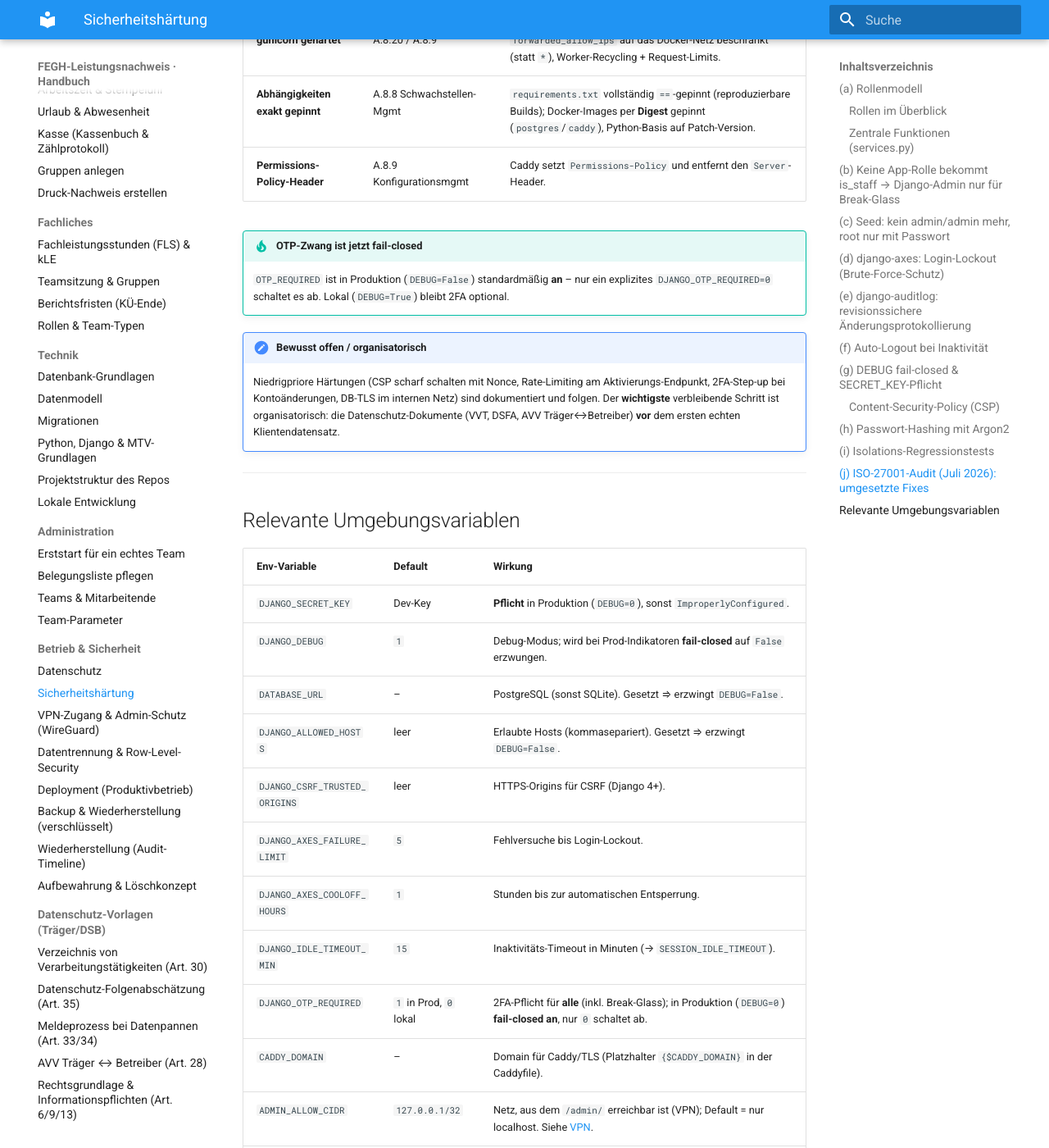
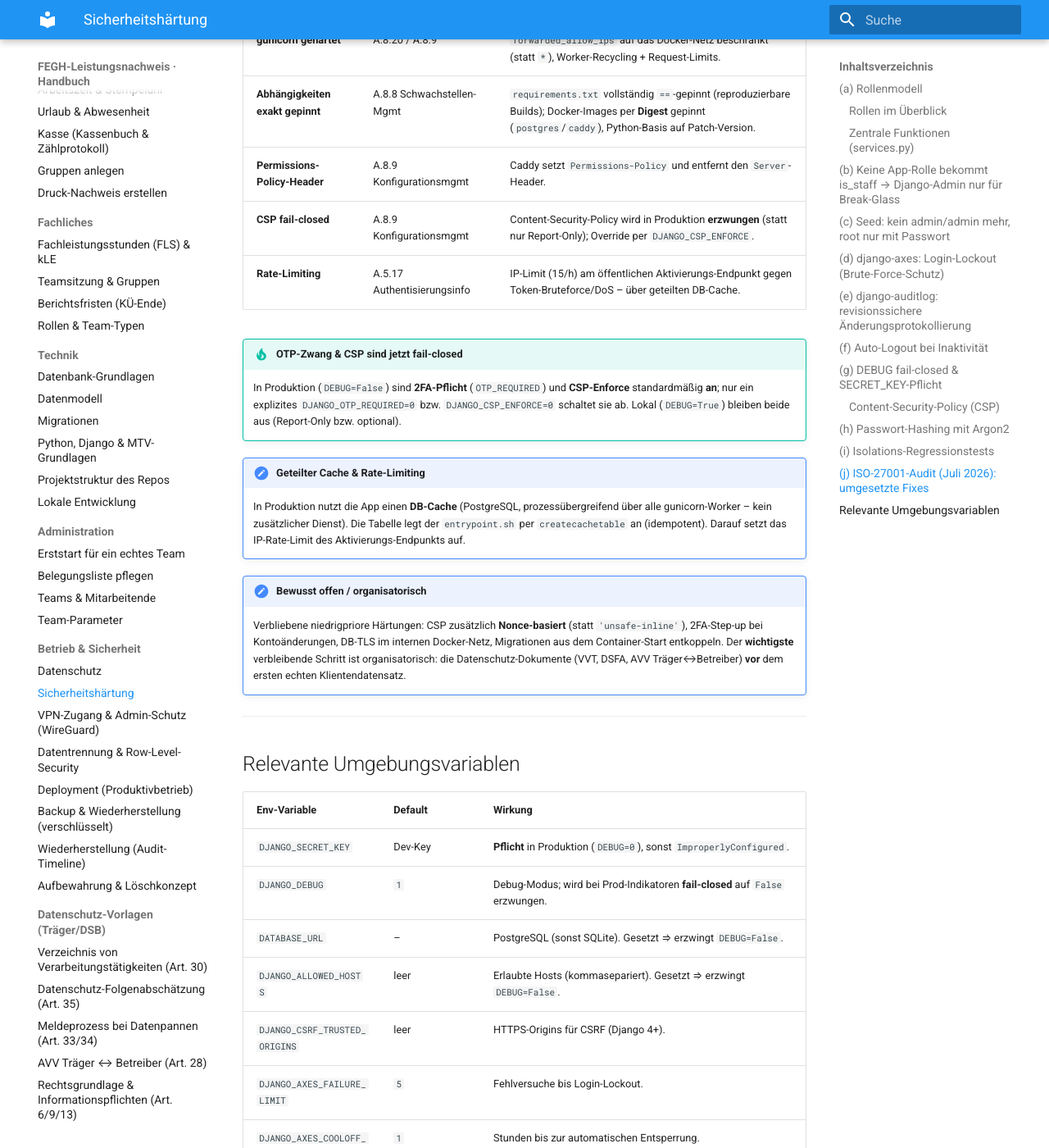
Before and after one commit to miri2577/FEGH-Leistungsnachweis, an MkDocs documentation site: the page built from docs/sicherheit/haertung.md, in a window 1280 px wide and 1400 px high, scrolled down 9144 px. Shown: the whole window at 82% size. Built offline with MkDocs 1.6.1 and Material for MkDocs 9.7.7, drawn with Linux system fonts in a browser that asks for light colours; some of the changed text lies outside the part shown.

Commit message:
docs(wiki): CSP-fail-closed + Rate-Limiting/DB-Cache (#12/#14) dokumentiert
haertung.md: Audit-Tabelle + Env-Tabelle (CSP fail-closed), DB-Cache-Hinweis,
"offen"-Note aktualisiert (Nonce-CSP/Step-up/DB-TLS bleiben). changelog ergaenzt.

Co-Authored-By: Claude Opus 4.8 (1M context) <noreply@anthropic.com>

```diff
--- a/docs/sicherheit/haertung.md
+++ b/docs/sicherheit/haertung.md
@@ -286,16 +286,24 @@ aus dem Internet ohne Zugangsdaten ausnutzbare Lücke. Die bestätigten Befunde
 | **gunicorn gehärtet** | A.8.20 / A.8.9 | `forwarded_allow_ips` auf das Docker-Netz beschränkt (statt `*`), Worker-Recycling + Request-Limits. |
 | **Abhängigkeiten exakt gepinnt** | A.8.8 Schwachstellen-Mgmt | `requirements.txt` vollständig `==`-gepinnt (reproduzierbare Builds); Docker-Images per **Digest** gepinnt (`postgres`/`caddy`), Python-Basis auf Patch-Version. |
 | **Permissions-Policy-Header** | A.8.9 Konfigurationsmgmt | Caddy setzt `Permissions-Policy` und entfernt den `Server`-Header. |
+| **CSP fail-closed** | A.8.9 Konfigurationsmgmt | Content-Security-Policy wird in Produktion **erzwungen** (statt nur Report-Only); Override per `DJANGO_CSP_ENFORCE`. |
+| **Rate-Limiting** | A.5.17 Authentisierungsinfo | IP-Limit (15/h) am öffentlichen Aktivierungs-Endpunkt gegen Token-Bruteforce/DoS – über geteilten DB-Cache. |
 
-!!! tip "OTP-Zwang ist jetzt fail-closed"
-    `OTP_REQUIRED` ist in Produktion (`DEBUG=False`) standardmäßig **an** – nur ein explizites
-    `DJANGO_OTP_REQUIRED=0` schaltet es ab. Lokal (`DEBUG=True`) bleibt 2FA optional.
+!!! tip "OTP-Zwang & CSP sind jetzt fail-closed"
+    In Produktion (`DEBUG=False`) sind **2FA-Pflicht** (`OTP_REQUIRED`) und **CSP-Enforce**
+    standardmäßig **an**; nur ein explizites `DJANGO_OTP_REQUIRED=0` bzw. `DJANGO_CSP_ENFORCE=0`
+    schaltet sie ab. Lokal (`DEBUG=True`) bleiben beide aus (Report-Only bzw. optional).
+
+!!! note "Geteilter Cache & Rate-Limiting"
+    In Produktion nutzt die App einen **DB-Cache** (PostgreSQL, prozessübergreifend über alle
+    gunicorn-Worker – kein zusätzlicher Dienst). Die Tabelle legt der `entrypoint.sh` per
+    `createcachetable` an (idempotent). Darauf setzt das IP-Rate-Limit des Aktivierungs-Endpunkts auf.
 
 !!! note "Bewusst offen / organisatorisch"
-    Niedrigpriore Härtungen (CSP scharf schalten mit Nonce, Rate-Limiting am Aktivierungs-Endpunkt,
-    2FA-Step-up bei Kontoänderungen, DB-TLS im internen Netz) sind dokumentiert und folgen. Der
-    **wichtigste** verbleibende Schritt ist organisatorisch: die Datenschutz-Dokumente
-    (VVT, DSFA, AVV Träger↔Betreiber) **vor** dem ersten echten Klientendatensatz.
+    Verbliebene niedrigpriore Härtungen: CSP zusätzlich **Nonce-basiert** (statt `'unsafe-inline'`),
+    2FA-Step-up bei Kontoänderungen, DB-TLS im internen Docker-Netz, Migrationen aus dem
+    Container-Start entkoppeln. Der **wichtigste** verbleibende Schritt ist organisatorisch: die
+    Datenschutz-Dokumente (VVT, DSFA, AVV Träger↔Betreiber) **vor** dem ersten echten Klientendatensatz.
 
 ---
 
@@ -316,7 +324,7 @@ aus dem Internet ohne Zugangsdaten ausnutzbare Lücke. Die bestätigten Befunde
 | `ADMIN_ALLOW_CIDR` | `127.0.0.1/32` | Netz, aus dem `/admin/` erreichbar ist (VPN); Default = nur localhost. Siehe [VPN](vpn.md). |
 | `DJANGO_SEED_ROOT_PASSWORD` | – | Passwort für Break-Glass `root` im Seed; ohne dies + `DEBUG=0` kein Seed-Superuser. |
 | `DJANGO_HSTS_SECONDS` | `31536000` | HSTS-Dauer (nur bei `DEBUG=0`). |
-| `DJANGO_CSP_ENFORCE` | `0` | `1` = CSP erzwingen statt Report-Only. |
+| `DJANGO_CSP_ENFORCE` | `1` in Prod, `0` lokal | CSP erzwingen statt Report-Only; in Produktion (`DEBUG=0`) **fail-closed an**, nur `0` schaltet ab. |
 | `DJANGO_CSP_REPORT_URI` | – | optionaler Melde-Endpunkt für CSP-Verstöße. |
 | `DJANGO_LOG_FILE` | `logs/django.log` | Rotierendes Security-/Request-Log (nur bei `DEBUG=0`). |
 
```
Also changed, not shown: docs/changelog.md (+3 -3 lines).
